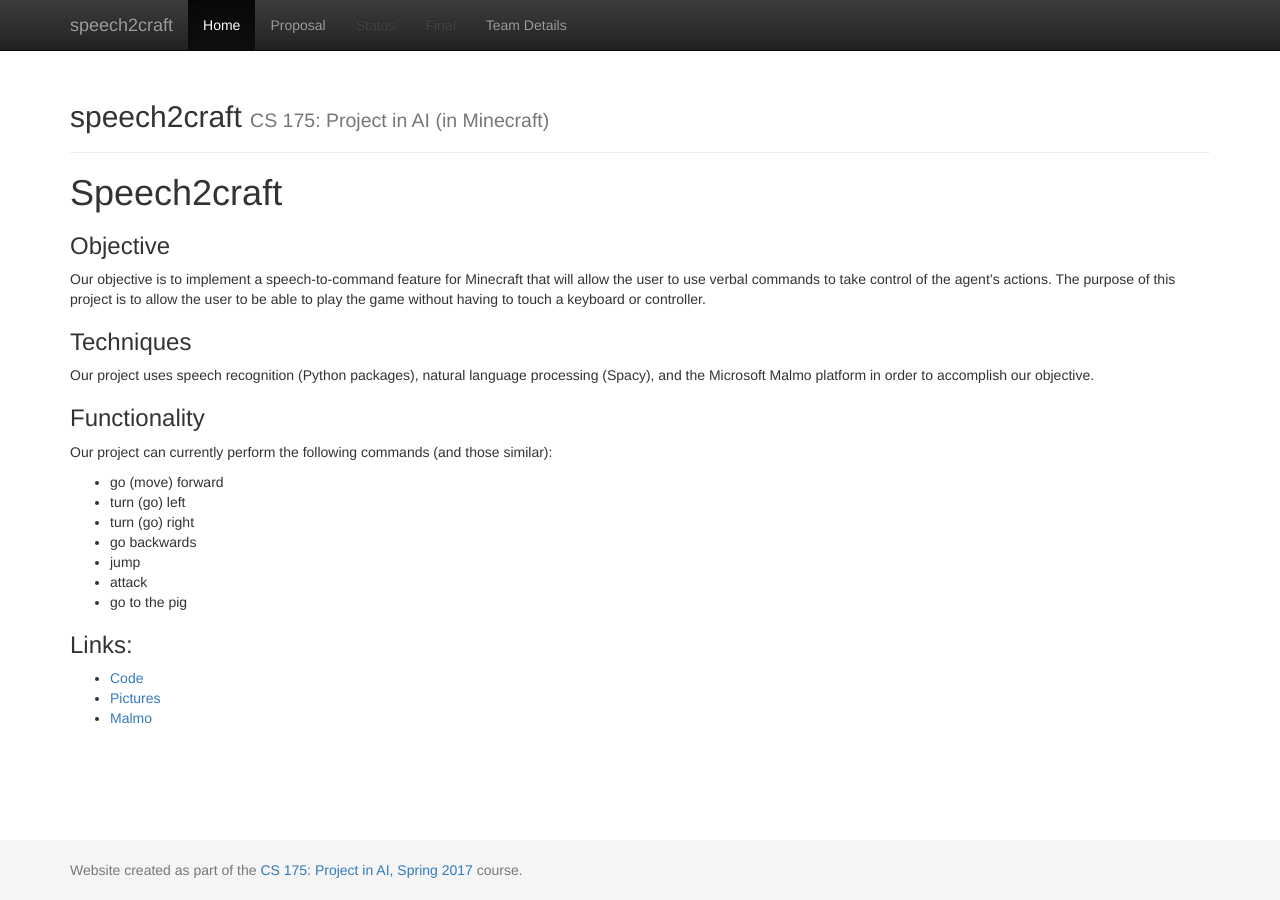
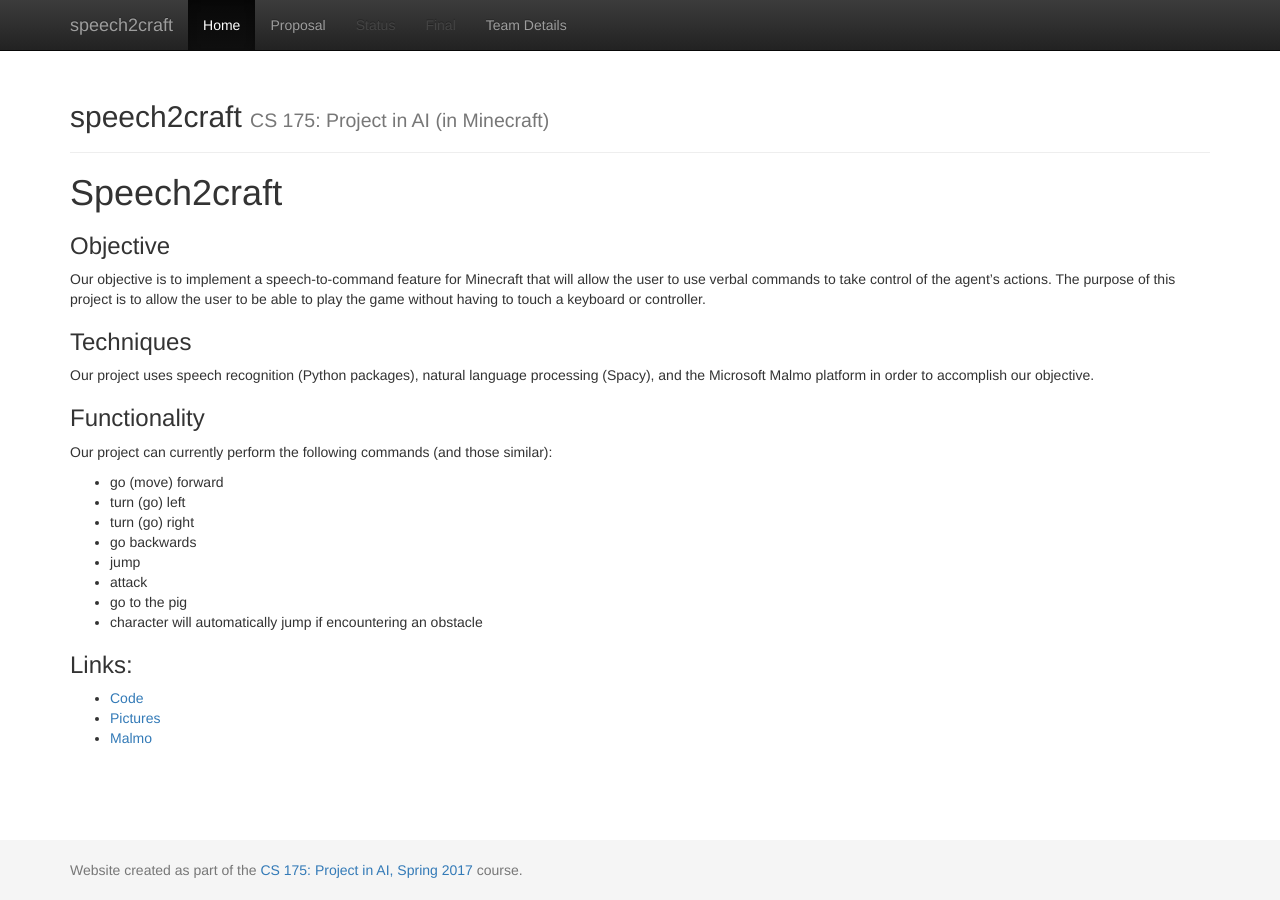
Before and after one commit to HiroIshikawa/speech2craft, a Jekyll site: the page built from docs/index.md, in a window 1280 px wide. Built offline with Jekyll 4.4.1, drawn with Linux system fonts in a browser that asks for light colours.

Commit message:
Add more functionality

```diff
--- a/docs/index.md
+++ b/docs/index.md
@@ -22,6 +22,7 @@ Our project can currently perform the following commands (and those similar):
 - jump
 - attack
 - go to the pig
+- character will automatically jump if encountering an obstacle
 
 
 ### Links:
```
